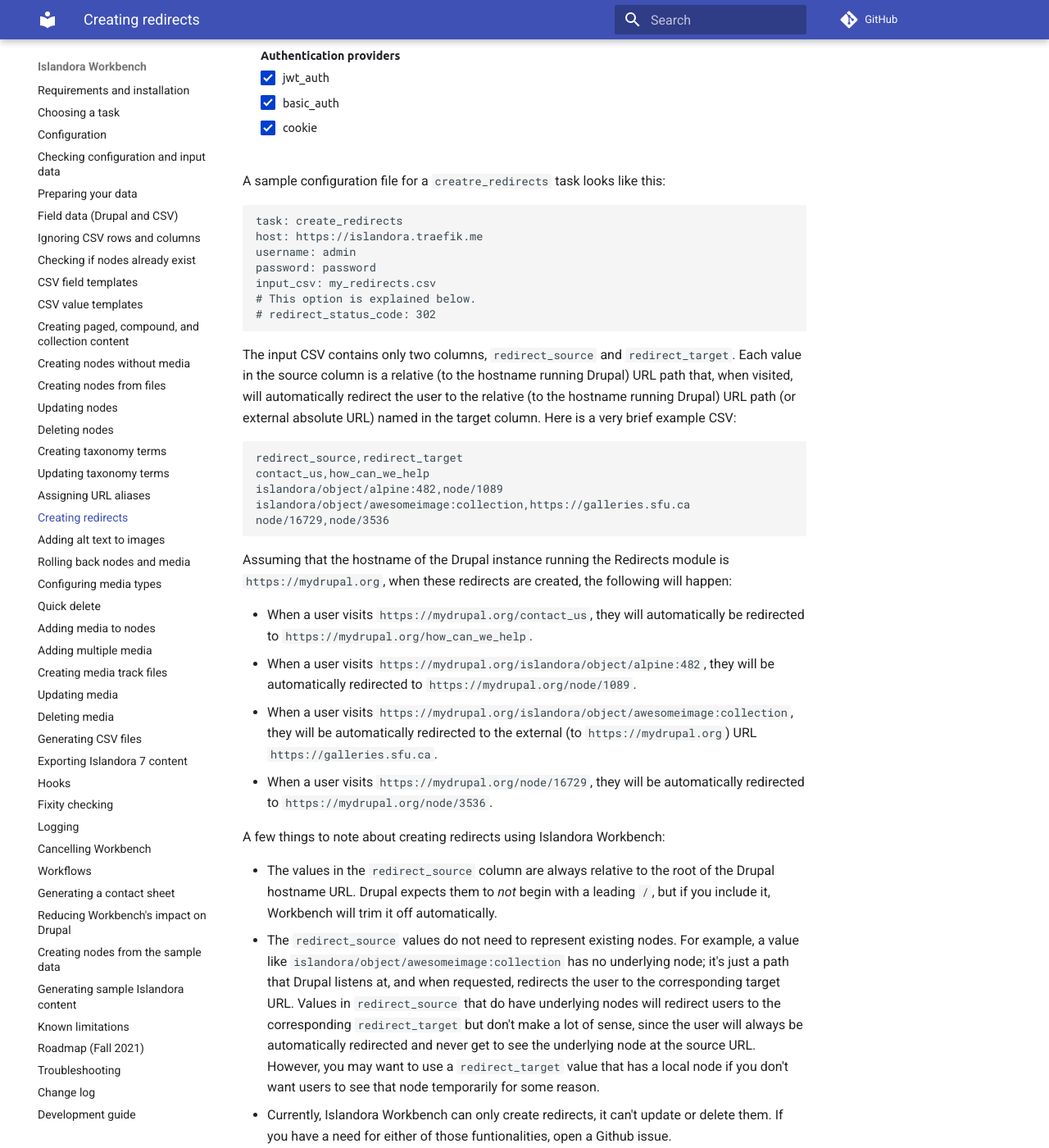
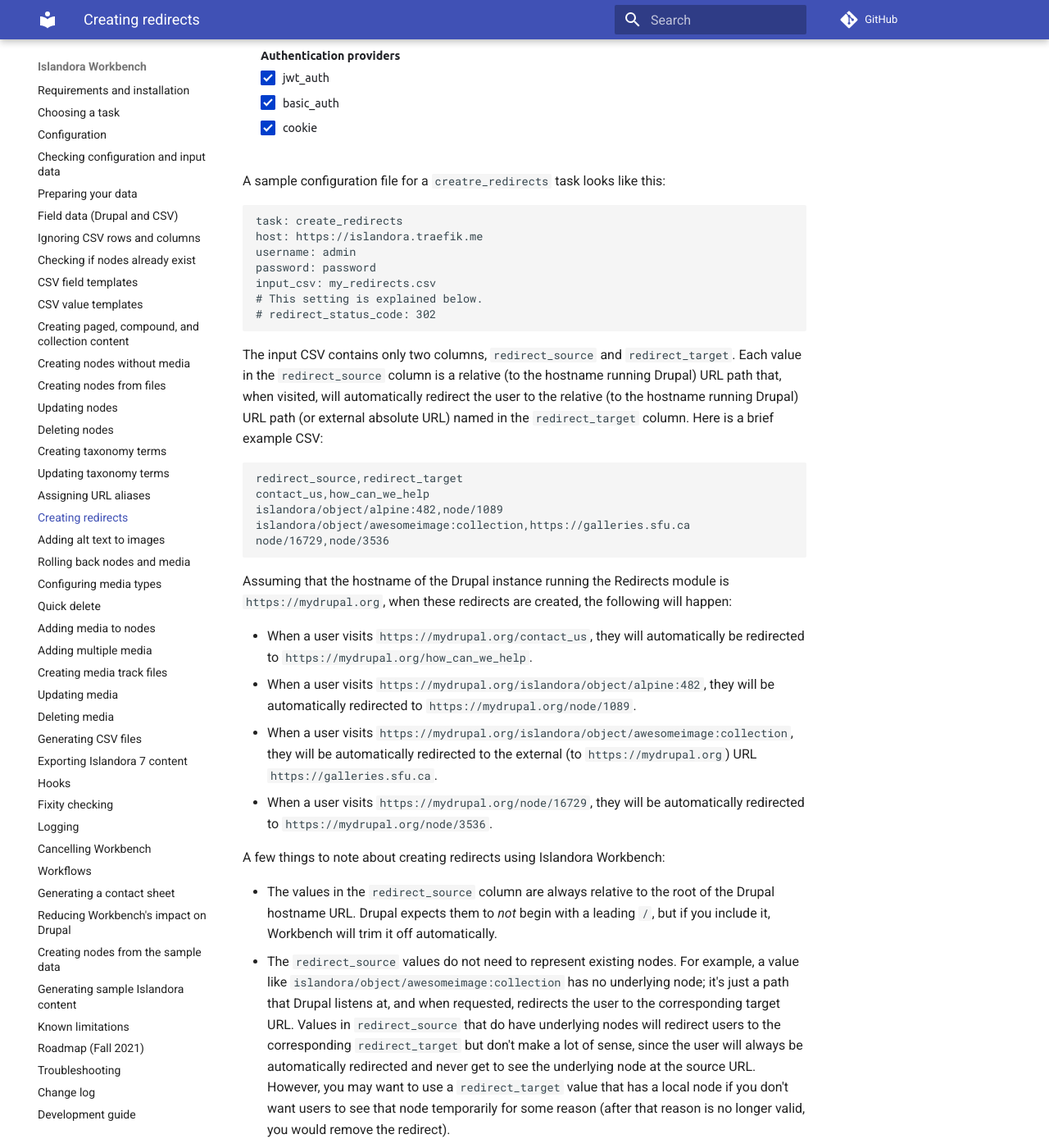
Before and after one commit to mjordan/islandora_workbench_docs, an MkDocs documentation site: the page built from docs/redirects.md, in a window 1280 px wide and 1400 px high, scrolled down 864 px. Shown: the whole window at 82% size. Built offline with MkDocs 1.6.1 and Material for MkDocs 9.7.7, drawn with Linux system fonts in a browser that asks for light colours; comment, search, counter and statistics services are not loaded; some of the changed text lies outside the part shown.

Commit message:
Some tweaks to the redirect docs.

````diff
--- a/docs/redirects.md
+++ b/docs/redirects.md
@@ -1,4 +1,4 @@
-Islandora Workbench enables you to create redirects managed by the [Redirect](https://www.drupal.org/project/redirect) contrib module. One of the most common uses for redirects are to retain URLs that have been replaced by newer ones. Within the Islandora context, being able to redirect from Islandora 7.x `islandora/object/[PID]` style URLs to their new Islandora 2 replacements such as `node/[NODEID]`. Using redirects, you can ensure that the old URLs continue to lead the user to the expected content.
+Islandora Workbench enables you to create redirects managed by the [Redirect](https://www.drupal.org/project/redirect) contrib module. One of the most common uses for redirects is to retain old URLs that have been replaced by newer ones. Within the Islandora context, being able to redirect from Islandora 7.x `islandora/object/[PID]` style URLs to their new Islandora 2 replacements such as `node/[NODEID]`. Using redirects, you can ensure that the old URLs continue to lead the user to the expected content.
 
 In order to use Workbench for this, you must install the Redirect module and configure the "Redirect" REST endpoing at `/admin/config/services/rest` so that it has the following settings:
 
@@ -12,11 +12,11 @@
 username: admin
 password: password
 input_csv: my_redirects.csv
-# This option is explained below.
+# This setting is explained below.
 # redirect_status_code: 302
 ```
 
-The input CSV contains only two columns, `redirect_source` and `redirect_target`. Each value in the source column is a relative (to the hostname running Drupal) URL path that, when visited, will automatically redirect the user to the relative (to the hostname running Drupal) URL path (or external absolute URL) named in the target column. Here is a very brief example CSV:
+The input CSV contains only two columns, `redirect_source` and `redirect_target`. Each value in the `redirect_source` column is a relative (to the hostname running Drupal) URL path that, when visited, will automatically redirect the user to the relative (to the hostname running Drupal) URL path (or external absolute URL) named in the `redirect_target` column. Here is a brief example CSV:
 
 ```
 redirect_source,redirect_target
@@ -36,6 +36,6 @@
 A few things to note about creating redirects using Islandora Workbench:
 
 - The values in the `redirect_source` column are always relative to the root of the Drupal hostname URL. Drupal expects them to *not* begin with a leading `/`, but if you include it, Workbench will trim it off automatically.
-- The `redirect_source` values do not need to represent existing nodes. For example, a value like `islandora/object/awesomeimage:collection` has no underlying node; it's just a path that Drupal listens at, and when requested, redirects the user to the corresponding target URL. Values in `redirect_source` that do have underlying nodes will redirect users to the corresponding `redirect_target` but don't make a lot of sense, since the user will always be automatically redirected and never get to see the underlying node at the source URL. However, you may want to use a `redirect_target` value that has a local node if you don't want users to see that node temporarily for some reason.
+- The `redirect_source` values do not need to represent existing nodes. For example, a value like `islandora/object/awesomeimage:collection` has no underlying node; it's just a path that Drupal listens at, and when requested, redirects the user to the corresponding target URL. Values in `redirect_source` that do have underlying nodes will redirect users to the corresponding `redirect_target` but don't make a lot of sense, since the user will always be automatically redirected and never get to see the underlying node at the source URL. However, you may want to use a `redirect_target` value that has a local node if you don't want users to see that node temporarily for some reason (after that reason is no longer valid, you would remove the redirect).
 - Currently, Islandora Workbench can only create redirects, it can't update or delete them. If you have a need for either of those funtionalities, open a Github issue.
 - HTTP redirects work by issuing a special response code to the browser. In most cases, and by default in Workbench, this is `301`. However, you can change this to another redirect HTTP status code by including the `redirect_status_code` setting in your config file specifying the code you want Drupal to send to the user's browser, e.g., `redirect_status_code: 302`.
````
